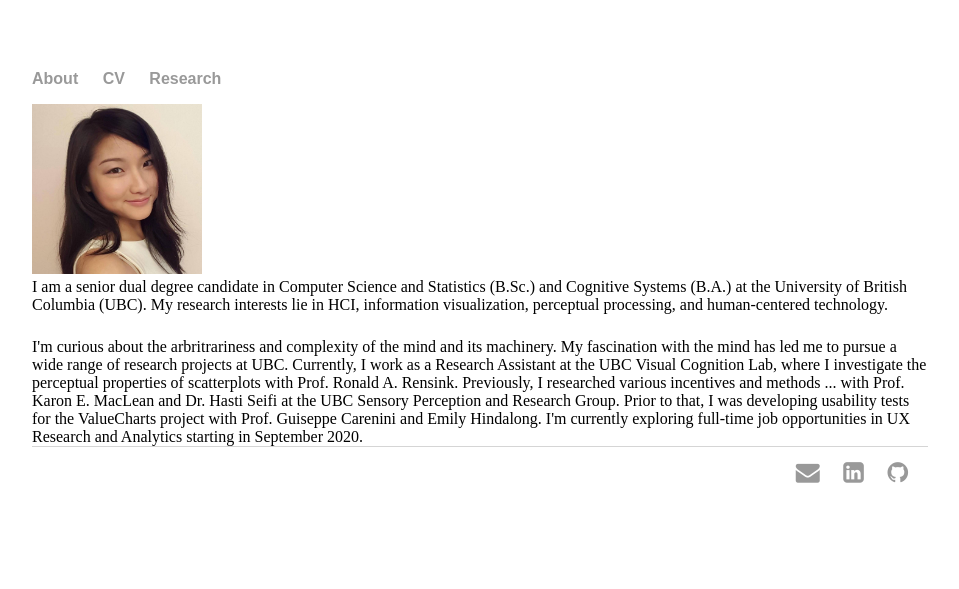
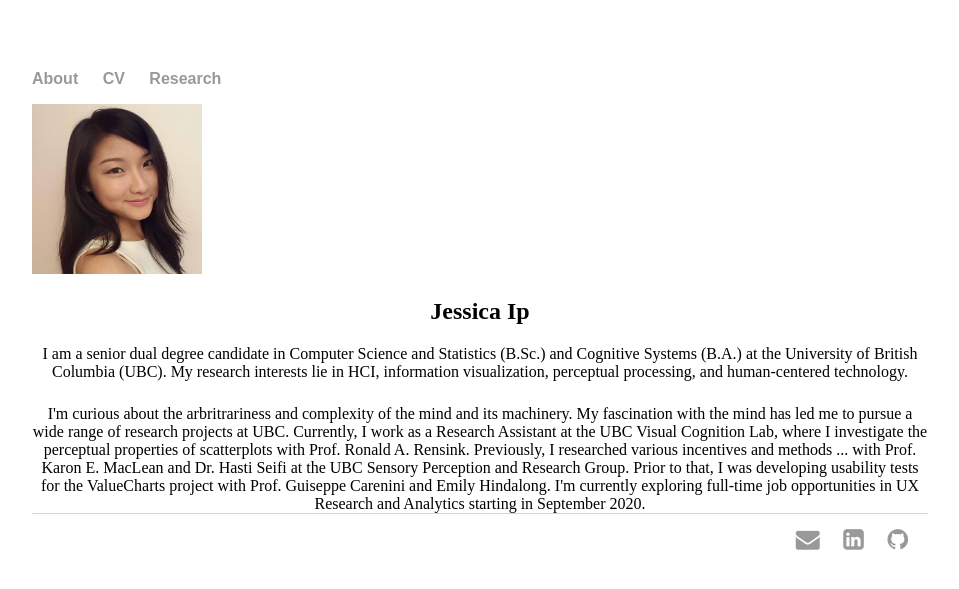
Before and after one commit to ip-jss/ip-jss.github.io, a Jekyll site: the page built from about/index.html, in a window 1280 px wide. Shown: the top 589 px of the page, without its empty margins (160-1119 px from the left). Built offline with Jekyll 4.4.1, drawn with Linux system fonts in a browser that asks for light colours.

Commit message:
Update index.html

```diff
--- a/about/index.html
+++ b/about/index.html
@@ -33,6 +33,7 @@ title: Jessica Ip
 </div>
 <div style="display:inline-block;">
     <div>
+	<center><h2>Jessica Ip</h2>
 	I am a senior dual degree candidate in Computer Science and Statistics (B.Sc.) and Cognitive Systems (B.A.) at the University of British Columbia (UBC). My research interests lie in HCI, information visualization, perceptual processing, and human-centered technology. </p>
        	I'm curious about the arbritrariness and complexity of the mind and its machinery. My fascination with the mind has led me to pursue a wide range
 	of research projects at UBC. Currently, I work as a Research Assistant at the UBC Visual Cognition Lab, where I investigate the perceptual properties of scatterplots with Prof. Ronald A. Rensink.
```
